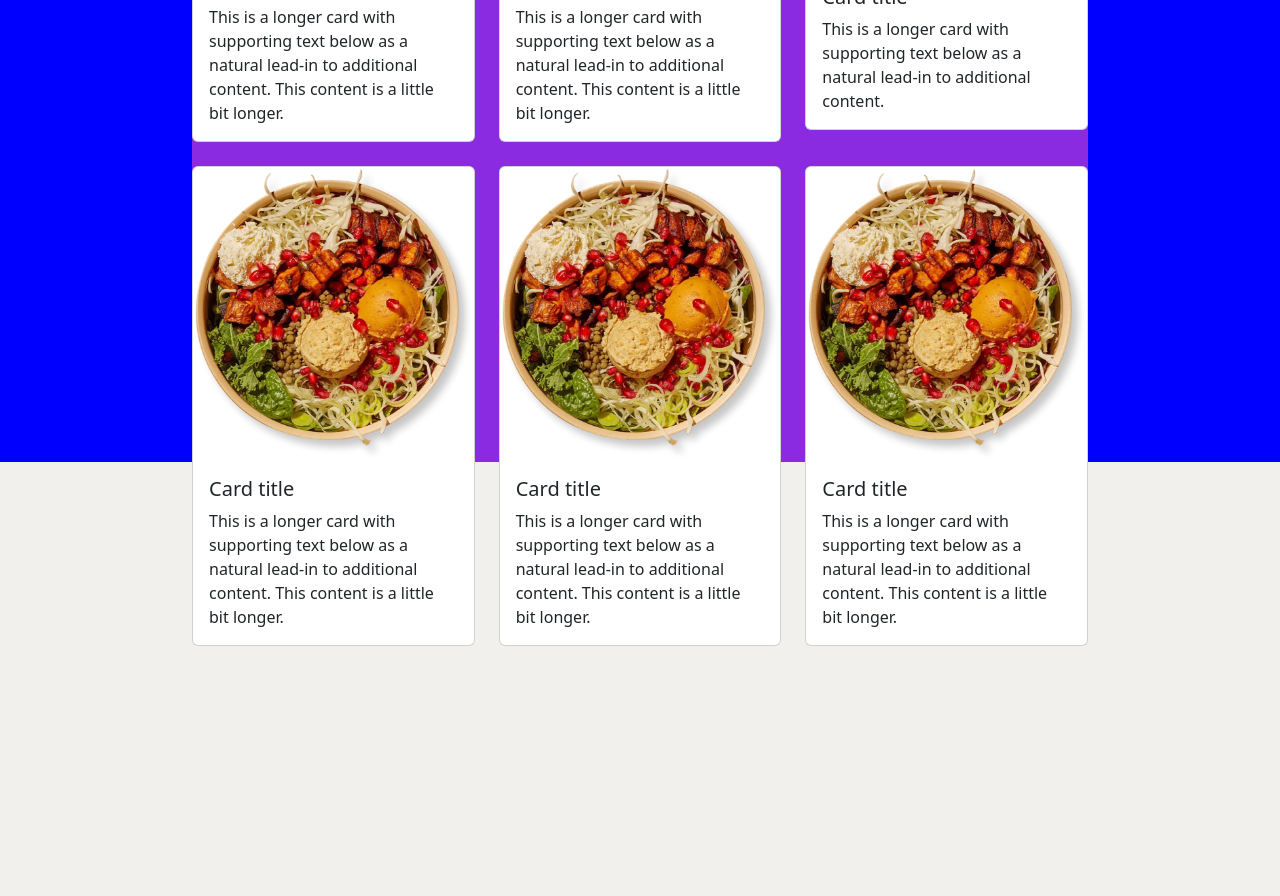
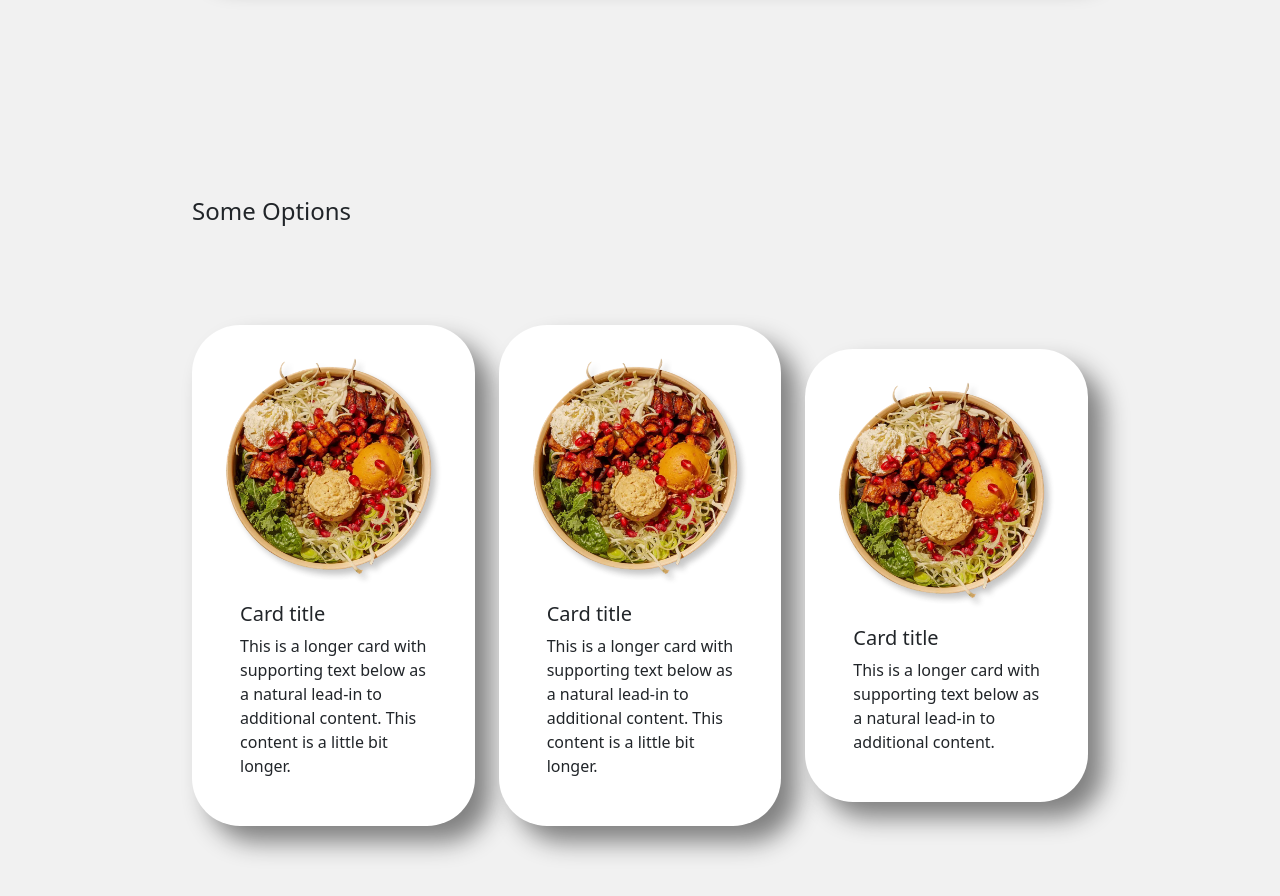
Before and after one commit to AbrahamEsc1911/FDSRestaurantMegui, a plain HTML site: page index.html in a window 1280 px wide. Shown: the part 1396-2292 px from the top of the page. Before the commit the page ends 2042 px from the top, so only its background shows below. Drawn offline with nearby package versions, Linux system fonts and the light colour scheme.

Commit message:
Feature: Grip responsive

```diff
--- a/css/styles.css
+++ b/css/styles.css
@@ -5,7 +5,8 @@ body {
     height: 100vh;
     width: 100vw;
 
-    background-color: #f1f0ed;
+    background-color: #f1f1f1;
+
 }
 
 /* NAVBAR */
@@ -29,17 +30,22 @@ body {
 
 /* MAIN-BANNER */
 
-/* .banner-content-center{
-    /* display: flex;
+.container-banner {
+    height: 90vh;
+    width: 100vw;
+
+    /* background-color: orangered; */
+
+    display: flex;
     justify-content: center;
     align-items: flex-end;
-} */
+}
 
 #banner-image {
-    width: 70%;
+    width: 100%;
     height: auto;
 
-    padding-left: 1em;
+    margin-right: 2em;
 
 }
 
@@ -76,7 +82,7 @@ body {
     padding-left: none;
 }
 
-.margin-button{
+.margin-button {
     margin-bottom: 10em;
 }
 
@@ -93,7 +99,7 @@ body {
     position: relative;
 }
 
-.card-new{
+.card-new {
     width: 70vw;
     height: 45vh;
     background-color: black;
@@ -110,12 +116,12 @@ body {
 
 }
 
-.block-content-main{
+.block-content-main {
     padding-left: 3em;
 
 }
 
-.row{
+.row {
     display: flex;
     align-items: center;
     justify-content: center;
@@ -127,28 +133,58 @@ body {
     margin-bottom: 1em;
 }
 
-.img-fluid{
+.img-fluid {
     padding-right: 3em;
+}
+
+.container-section-content {
+    height: 80vh;
+    width: 100vw;
+
+    /* background-color: yellow; */
+    display: flex;
+    justify-content: center;
+    align-items: center;
 }
 
 /* GRID */
 
-.container-grip-main{
+.container-grip-main {
     height: 100vh;
     width: 100vw;
 
     margin: 0;
     padding: 0;
-    background-color: blue;
+    /* background-color: blue; */
 
     display: flex;
-justify-content: center;
-align-items: flex-start;
+    justify-content: center;
+    align-items: center;
+    flex-direction: column;
 }
 
 .container-secundary {
-    height: 100vh;
+    height: 80vh;
+    width: 70vw;
+    /* background-color: blueviolet; */
+}
+
+.container-primary-title {
+    height:30vh;
     width: 70vw;
 
-    background-color: blueviolet;
+    /* background-color: green; */
+
+    display: flex;
+    justify-content: flex-start;
+    align-items: center;
 }
+
+.card-custom {
+    background-color: rgb(255, 255, 255);
+    border: 0cap;
+    padding: 2em;
+    border-radius: 3em;
+
+    box-shadow: 1em 1em 1.5em gray;
+}
--- a/index.html
+++ b/index.html
@@ -13,7 +13,7 @@
 </head>
 
 <body>
-    <header>
+
     <!-- NAVBAR  -->
     <nav class="navbar navbar-expand-lg bg-body-tertiary">
         </div><a class="navbar-brand" href="./index.html">
@@ -35,8 +35,9 @@
                 </div>
             </div>
     </nav>
+
     <!-- BANNER -->
-        <div class="container-fluid margin-button">
+    <div class="container-banner">
         <div class="row">
             <div class="col-12 col-md-6">
                 <div id="banner-box-text">
@@ -65,10 +66,10 @@
             </div>
         </div>
     </div>
-    </header>
+
     <!-- SECTION CONTENT -->
-    <div class="container main-container">
-    <div class="card card-new" >
+    <div class="container-section-content">
+        <div class="card card-new">
             <div class="row g-0">
                 <div class="col-md-6 block-content-main">
                     <img src="./img/salad-1.webp" class="img-fluid rounded-start" alt="...">
@@ -83,74 +84,54 @@
             </div>
         </div>
     </div>
+
     <!-- GRID-ITEMS -->
     <div class="container-grip-main">
+        <div class="container-primary-title">
+            <h4>Some Options</h4>
+        </div>
         <div class="container-secundary">
             <div class="row row-cols-1 row-cols-md-3 g-4">
                 <div class="col">
-              <div class="card">
+                    <div class="card card-custom">
                         <img src="../img/salad-1.webp" class="card-img-top" alt="...">
                         <div class="card-body">
                             <h5 class="card-title">Card title</h5>
-                  <p class="card-text">This is a longer card with supporting text below as a natural lead-in to additional
+                            <p class="card-text">This is a longer card with supporting text below as a natural lead-in
+                                to additional
                                 content. This content is a little bit longer.</p>
                         </div>
                     </div>
                 </div>
                 <div class="col">
-              <div class="card">
+                    <div class="card card-custom">
                         <img src="../img/salad-1.webp" class="card-img-top" alt="...">
                         <div class="card-body">
                             <h5 class="card-title">Card title</h5>
-                  <p class="card-text">This is a longer card with supporting text below as a natural lead-in to additional
+                            <p class="card-text">This is a longer card with supporting text below as a natural lead-in
+                                to additional
                                 content. This content is a little bit longer.</p>
                         </div>
                     </div>
                 </div>
                 <div class="col">
-              <div class="card">
+                    <div class="card card-custom">
                         <img src="../img/salad-1.webp" class="card-img-top" alt="...">
                         <div class="card-body">
                             <h5 class="card-title">Card title</h5>
-                  <p class="card-text">This is a longer card with supporting text below as a natural lead-in to additional
+                            <p class="card-text">This is a longer card with supporting text below as a natural lead-in
+                                to additional
                                 content.</p>
-                </div>
-              </div>
-            </div>
-            <div class="col">
-              <div class="card">
-                <img src="../img/salad-1.webp" class="card-img-top" alt="...">
-                <div class="card-body">
-                  <h5 class="card-title">Card title</h5>
-                  <p class="card-text">This is a longer card with supporting text below as a natural lead-in to additional
-                    content. This content is a little bit longer.</p>
-                </div>
-              </div>
-            </div>
-            <div class="col">
-              <div class="card">
-                <img src="../img/salad-1.webp" class="card-img-top" alt="...">
-                <div class="card-body">
-                  <h5 class="card-title">Card title</h5>
-                  <p class="card-text">This is a longer card with supporting text below as a natural lead-in to additional
-                    content. This content is a little bit longer.</p>
-                </div>
-              </div>
-            </div>
-            <div class="col">
-              <div class="card">
-                <img src="../img/salad-1.webp" class="card-img-top" alt="...">
-                <div class="card-body">
-                  <h5 class="card-title">Card title</h5>
-                  <p class="card-text">This is a longer card with supporting text below as a natural lead-in to additional
-                    content. This content is a little bit longer.</p>
                         </div>
                     </div>
                 </div>
             </div>
         </div>
     </div>
+
+    <!-- CAPTION  -->
     <!-- Script -->
+
     <script src="https://cdn.jsdelivr.net/npm/bootstrap@5.3.3/dist/js/bootstrap.bundle.min.js"
         integrity="sha384-YvpcrYf0tY3lHB60NNkmXc5s9fDVZLESaAA55NDzOxhy9GkcIdslK1eN7N6jIeHz"
         crossorigin="anonymous"></script>
```
Also changed, not shown: pages/menu.html (+6 -6 lines). Lines whose indentation alone changed are shown as unchanged.
